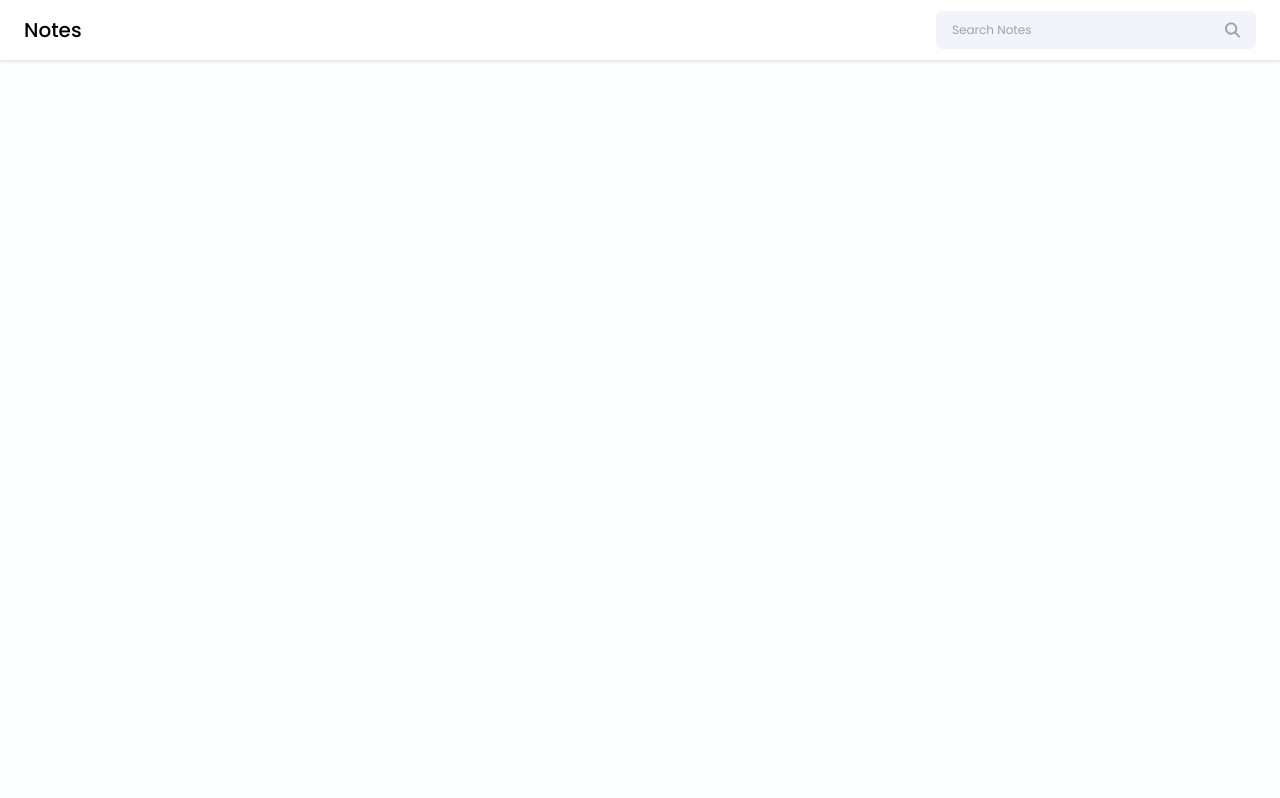
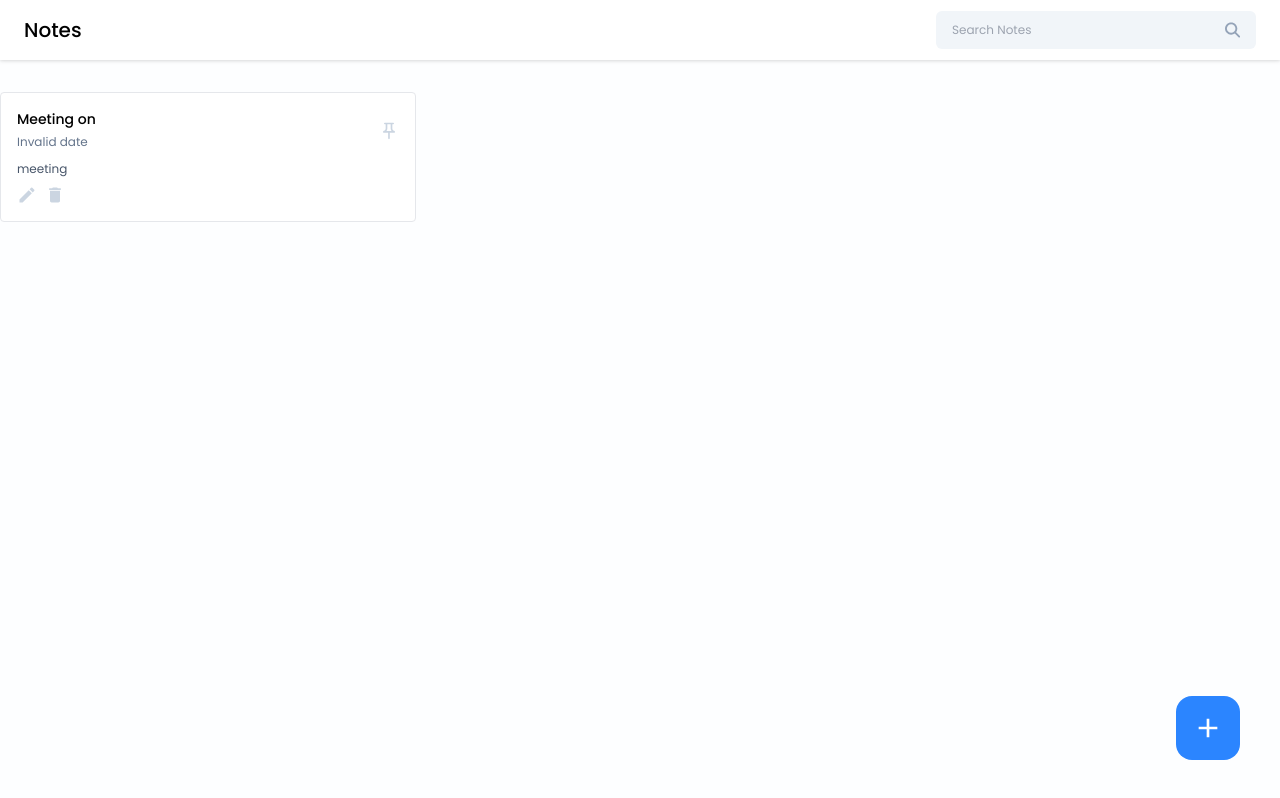
Before and after one commit to rabhioli/FrontendNotes, a React (Vite) app: page /dashboard in a window 1280 px wide. Built offline with nearby package versions, Linux system fonts and the light colour scheme.

Commit message:
tag input

```diff
--- a/package.json
+++ b/package.json
@@ -10,9 +10,11 @@
     "preview": "vite preview"
   },
   "dependencies": {
+    "moment": "^2.30.1",
     "react": "^18.2.0",
     "react-dom": "^18.2.0",
     "react-icons": "^5.2.0",
+    "react-modal": "^3.16.1",
     "react-router-dom": "^6.23.0"
   },
   "devDependencies": {
--- /dev/null
+++ b/src/components/Cards/NoteCard.jsx
@@ -0,0 +1,43 @@
+import moment from "moment";
+import React from "react";
+import { MdOutlinePushPin } from "react-icons/md";
+import { MdCreate, MdDelete } from "react-icons/md";
+
+const NoteCard = ({
+    title,
+    date,
+    content,
+    tags,
+    isPinned,
+    onEdit,
+    onDelete,
+    onPinNote,
+   }) => {
+  return (
+    <div className="border rounded p-4 bg-white hover:shadow-xl transition-all ease-in-out">
+      <div className="flex items-center justify-between">
+        <div>
+          <h6 className="text-sm font-medium">{title}</h6>
+          <span className="text-xs text-slate-500">{date ? moment(date).format('Do MMM YYYY') : '-'}</span>
+        </div>
+
+        <MdOutlinePushPin className={`icon-btn ${isPinned ? 'text-primary' : 'text-slate-300'}`} onClick={onPinNote} />
+      </div>
+
+      <p className="text-xs text-slate-600 mt-2">
+        {content?.slice(0, 60)}
+      </p>
+
+      <div className="flex items-center justify-between mt-2">
+
+
+        <div className="flex items-center gap-2">
+          <MdCreate className="icon-btn hover:text-green-600" onClick={onEdit} />
+          <MdDelete className="icon-btn hover:text-red-500" onClick={onDelete} />
+        </div>
+      </div>
+    </div>
+  );
+};
+
+export default NoteCard;
--- /dev/null
+++ b/src/components/Input/TagInput.jsx
@@ -0,0 +1,67 @@
+import React, { useState } from "react";
+import { MdAdd, MdClose } from "react-icons/md";
+
+const TagInput = ({ tags, setTags }) => {
+  const [inputValue, setInputValue] = useState("");
+
+  const handleInputChange = (e) => {
+    setInputValue(e.target.value);
+  };
+
+  const addNewTag = () => {
+    if (inputValue.trim() !== "") {
+      setTags([...tags, inputValue.trim()]);
+      setInputValue("");
+    }
+  };
+
+  const handleKeyDown = (e) => {
+    if (e.key === "Enter") {
+      addNewTag();
+    }
+  };
+
+  const handleRemoveTag = (tagToRemove) => {
+    setTags(tags.filter((tag) => tag !== tagToRemove));
+  };
+
+  return (
+    <div>
+      {tags.length > 0 && (
+        <div className="flex items-center gap-2 flex-wrap mt-2">
+          {tags.map((tag, index) => (
+            <span
+              key={index}
+              className="flex items-center gap-2 text-sm text-slate-900 bg-slate-100 px-3 py-1 rounded"
+            >
+              # {tag}
+              <button onClick={() => handleRemoveTag(tag)}>
+                <MdClose />
+              </button>
+            </span>
+          ))}
+        </div>
+      )}
+
+      <div className="flex items-center gap-4 mt-3">
+        <input
+          type="text"
+          value={inputValue}
+          className="text-sm bg-transparent border px-3 py-2 rounded outline-none"
+          onChange={handleInputChange}
+          onKeyDown={handleKeyDown}
+          placeholder="Add tags"
+        />
+
+        <button
+          className="w-8 h-8 flex items-center justify-center rounded border border-blue-700 hover:bg-blue-700"
+          onClick={addNewTag}
+        >
+          <MdAdd className="text-2xl text-blue-700 hover:text-white" />
+        </button>
+      </div>
+    </div>
+  );
+};
+
+export default TagInput;
--- a/src/index.css
+++ b/src/index.css
@@ -25,3 +25,10 @@
     @apply w-full text-sm bg-primary text-white p-2 rounded my-1 hover:bg-blue-600;
   }
 }
+.icon-btn {
+  @apply text-xl text-slate-300 cursor-pointer hover:text-primary;
+}
+
+.input-label {
+  @apply text-xs text-slate-400;
+}
--- /dev/null
+++ b/src/pages/Home/AddEditNotes.jsx
@@ -0,0 +1,46 @@
+import React, { useState } from "react";
+import { MdClose } from "react-icons/md";
+import TagInput from "../../components/Input/TagInput";
+
+const AddEditNotes = ({ onClose, title, setTitle, content, setContent, tags, setTags }) => {
+  return (
+    <div className="relative">
+      <button
+        className="w-10 h-10 rounded-full flex items-center justify-center absolute -top-3 -right-3 hover:bg-slate-50"
+        onClick={onClose}
+      >
+        <MdClose className="text-xl text-slate-400" />
+      </button>
+
+      <div className="flex flex-col gap-2">
+        <label className="input-label">TITLE</label>
+        <input
+          type="text"
+          className="text-2xl text-slate-950 outline-none"
+          placeholder="Go To Gym At 5"
+          value={title}
+          onChange={({ target }) => setTitle(target.value)}
+        />
+      </div>
+
+      <div className="flex flex-col gap-2 mt-4">
+        <label className="input-label">CONTENT</label>
+        <textarea
+          type="text"
+          className="text-sm text-slate-950 outline-none bg-slate-50 p-2 rounded"
+          placeholder="Content"
+          rows={10}
+          value={content}
+          onChange={({ target }) => setContent(target.value)}
+        />
+      </div>
+
+      <div className="mt-3">
+        <label className="input-label">TAGS</label>
+        <TagInput />
+      </div>
+    </div>
+  );
+};
+
+export default AddEditNotes;
--- a/src/pages/Home/Home.jsx
+++ b/src/pages/Home/Home.jsx
@@ -1,14 +1,61 @@
-import React from 'react'
+import React, { useState } from 'react';
 import Navbar from "../../components/Navbar/Navbar";
-
+import NoteCard from '../../components/Cards/NoteCard';
+import AddEditNotes from './AddEditNotes';
+import { MdAdd } from 'react-icons/md';
+import Modal from "react-modal";
 
 const Home = () => {
+    const [openAddEditModal, setOpenAddEditModal] = useState({
+        isShown: false,
+        type: "add",
+        data: null,
+    });
+
     return (
-<>
-<Navbar />
-</>
-    )
+        <>
+            <Navbar />
 
-}
+            <div className='container mx-auto'>
+                <div className='grid grid-cols-3 gap-4 mt-8'>
+                    <NoteCard
+                        title="Meeting on"
+                        date="3rd"
+                        content="meeting"
+                        tags="#meeting"
+                        isPinned={true}
+                        onEdit={() => {}}
+                        onDelete={() => {}}
+                        onPinNote={() => {}}
+                    />
+                    {/* Add more NoteCard components here if needed */}
+                </div>
+            </div>
 
-export default Home
+            <button
+                className="w-16 h-16 flex items-center justify-center rounded-2xl bg-primary hover:bg-blue-600 absolute right-10 bottom-10"
+                onClick={() => {
+                    setOpenAddEditModal({ isShown: true, type: "add", data: null });
+                }}
+            >
+                <MdAdd className="text-[32px] text-white" />
+            </button>
+
+            <Modal
+                isOpen={openAddEditModal.isShown}
+                onRequestClose={() => {}}
+                style={{
+                    overlay: {
+                        backgroundColor: "rgba(0,0,0,0.2)",
+                    },
+                }}
+                contentLabel="Example Modal"
+                className="w-[40%] max-h-3/4 bg-white rounded-md mx-auto mt-14 p-5 overflow-scroll"
+            >
+                <AddEditNotes />
+            </Modal>
+        </>
+    );
+};
+
+export default Home;
```
Also changed, not shown: 1 other file (tests, documents, lock files or other folders).
